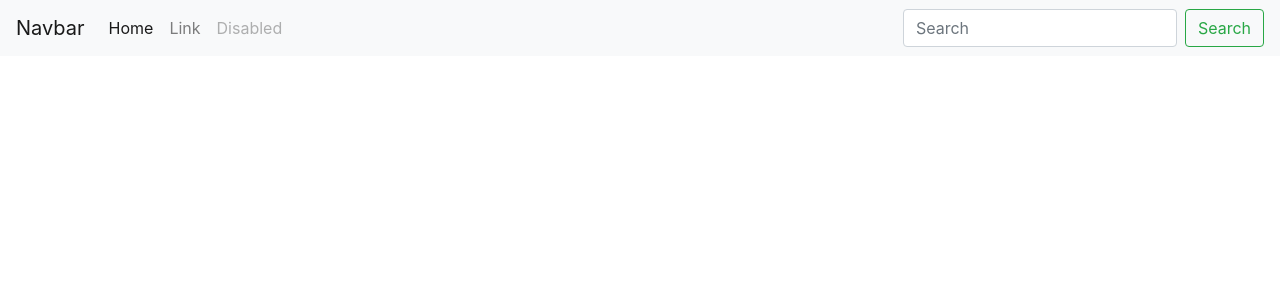
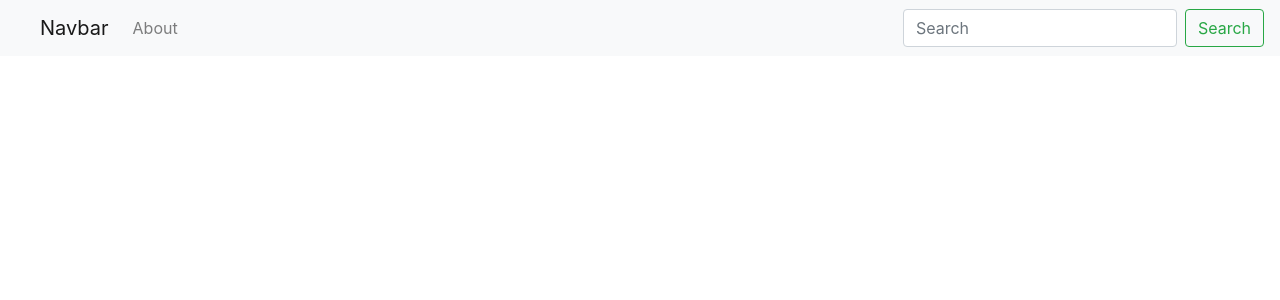
Before and after one commit to aliprasla/Portfolio-Project-Site, a Django app: page / in a window 1280 px wide. Shown: the top 300 px of the page. Run offline with Django 3.2, Linux system fonts and the light colour scheme; data that the repository does not hold is empty; some libraries are stand-ins or nearby versions.

Commit message:
Padding and completed navigation

```diff
--- a/projects/templates/projects/base.html
+++ b/projects/templates/projects/base.html
@@ -15,30 +15,28 @@
 </head>
 <body>
         <nav class="navbar navbar-expand-lg navbar-light bg-light">
+              <div class="pl-4">
                 <a class="navbar-brand" href="#">Navbar</a>
                 <button class="navbar-toggler" type="button" data-toggle="collapse" data-target="#navbarTogglerDemo02" aria-controls="navbarTogglerDemo02" aria-expanded="false" aria-label="Toggle navigation">
                   <span class="navbar-toggler-icon"></span>
                 </button>
-
+              </div>
                 <div class="collapse navbar-collapse" id="navbarTogglerDemo02">
                   <ul class="navbar-nav mr-auto mt-2 mt-lg-0">
-                    <li class="nav-item active">
-                      <a class="nav-link" href="#">Home <span class="sr-only">(current)</span></a>
-                    </li>
                     <li class="nav-item">
-                      <a class="nav-link" href="#">Link</a>
-                    </li>
-                    <li class="nav-item">
-                      <a class="nav-link disabled" href="#">Disabled</a>
+                      <a class="nav-link" href={% url 'about'%}>About</a>
                     </li>
                   </ul>
-                  <form class="form-inline my-2 my-lg-0">
+                  <form class="form-inline my-2 my-md-0">
                     <input class="form-control mr-sm-2" type="search" placeholder="Search">
                     <button class="btn btn-outline-success my-2 my-sm-0" type="submit">Search</button>
                   </form>
                 </div>
               </nav>
+
+      <div class="pl-5 pt-2">
        {% block body %}
        {% endblock %}
+      </div>
 </body>
 </html>
--- a/projects/templates/projects/home.html
+++ b/projects/templates/projects/home.html
@@ -2,9 +2,11 @@
 <div class= "mx-auto">
 {% block body %}
     {% for project in projects %}
+        <div class="pt-2">
         <h1>{{project.name}}</h1>
         <p>{{project.description}}</p>
         <p>{{project.last_modified_on}}</p>
+    </div>
     {% endfor %}
 
 {% endblock body %}
--- a/projects/urls.py
+++ b/projects/urls.py
@@ -6,6 +6,6 @@ from django.urls import path
 from . import views
 
 urlpatterns = [
-    path('',views.home,name='projects-home'),
-    path('about',views.about,name='projects-another')
+    path('',views.home,name='home'),
+    path('about', views.about, name='about')
 ]
```
